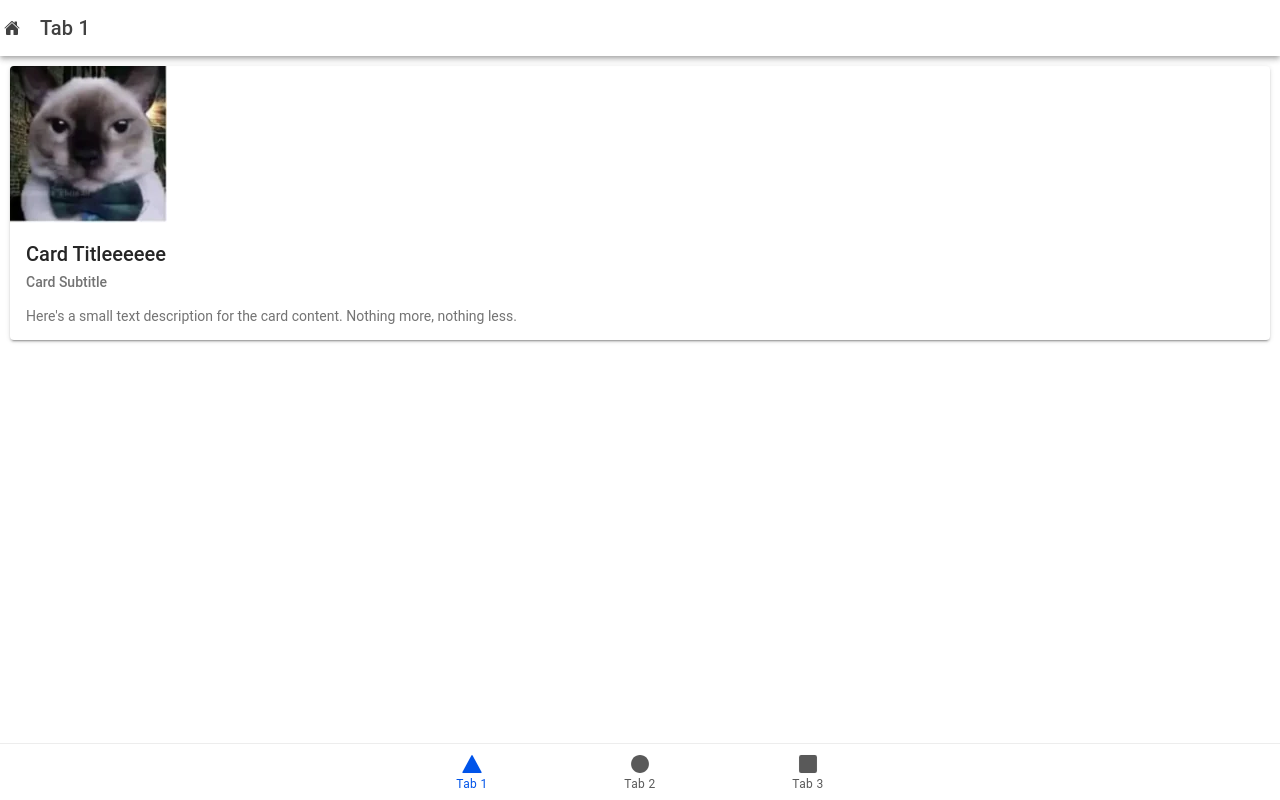
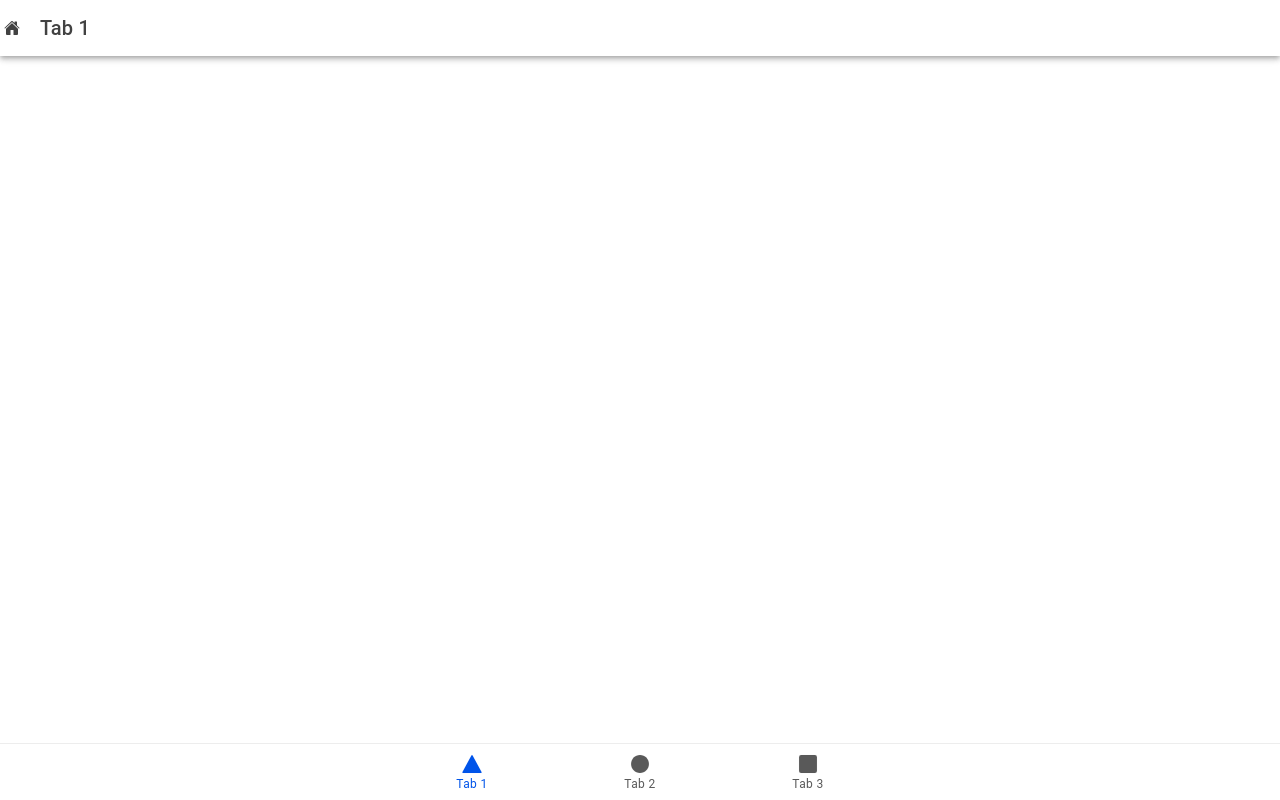
Before and after one commit to matiman-gangsta/aplicaciones-moviles, a React (Vite) app: page /tab1 in a window 1280 px wide. Built offline with nearby package versions, Linux system fonts and the light colour scheme.

Commit message:
casi listo

```diff
--- a/src/components/ExploreContainer.tsx
+++ b/src/components/ExploreContainer.tsx
@@ -2,17 +2,22 @@ import './ExploreContainer.css';
 import React from 'react';
 import { IonCard, IonCardContent, IonCardHeader, IonCardSubtitle, IonCardTitle } from '@ionic/react';
 
-function ExploreContainer() {
+interface ExploreContainerProps {
+  alias: string;
+}
+
+const ExploreContainer: React.FC<ExploreContainerProps> = ({ alias }) => {
   return (
     <IonCard>
       <img alt="Silhouette of mountains" src={"/public/nuevo.webp"} />
       <IonCardHeader>
-        <IonCardTitle>Card Titleeeeee</IonCardTitle>
-        <IonCardSubtitle>Card Subtitle</IonCardSubtitle>
+        <IonCardTitle>{alias}</IonCardTitle>
+        <IonCardSubtitle>Estudiante DUOC UC</IonCardSubtitle>
       </IonCardHeader>
 
-      <IonCardContent>Here's a small text description for the card content. Nothing more, nothing less.</IonCardContent>
+      <IonCardContent>(Indicadores antropométricos, ejercicios con mayor desempeño)</IonCardContent>
     </IonCard>
   );
 }
+
 export default ExploreContainer;
--- a/src/components/Menu.tsx
+++ b/src/components/Menu.tsx
@@ -1,8 +1,21 @@
 import React from 'react';
-import { IonButtons, IonButton, IonContent, IonHeader, IonItem, IonMenu, IonMenuButton, IonPage, IonTitle, IonToolbar, IonRouterLink, IonIcon } from '@ionic/react';
-import Page1 from '../pages/page1';
+import {
+  IonButtons,
+  IonButton,
+  IonContent,
+  IonHeader,
+  IonItem,
+  IonMenu,
+  IonMenuButton,
+  IonPage,
+  IonTitle,
+  IonToolbar,
+  IonRouterLink,
+  IonIcon
+} from '@ionic/react';
 import { home } from 'ionicons/icons';
-function Example({ children }) {
+
+const Example: React.FC<{children: React.ReactNode}> = ({ children }) => {
   return (
     <>
       <IonMenu contentId="main-content">
@@ -30,11 +43,6 @@ function Example({ children }) {
             </IonButton>
           </IonItem>
           <IonItem>
-              <IonButton routerLink='/page1' style={{ width: '100%' }} expand="full">
-                Listado pruebas
-              </IonButton>
-          </IonItem>
-          <IonItem>
             <IonButton routerLink='/ejercicios' style={{ width: '100%' }} expand="full">
               Ejercicios
             </IonButton>
@@ -45,29 +53,38 @@ function Example({ children }) {
             </IonButton>
           </IonItem>
           <IonItem>
+            <IonButton routerLink='/registro-personal' style={{ width: '100%' }} expand="full">
+              Registro Personal
+            </IonButton>
+          </IonItem>
+          <IonItem>
             <IonButton routerLink='/historial' style={{ width: '100%' }} expand="full">
               Historial
             </IonButton>
           </IonItem>
+          <IonItem>
+            <IonButton routerLink='/login' style={{ width: '100%' }} expand="full">
+              Cerrar Sesion
+            </IonButton>
+          </IonItem>
         </IonContent>
       </IonMenu>
+
       <IonPage id="main-content">
         <IonHeader>
           <IonToolbar>
-            {/* Botón del menú */}
             <IonButtons slot="start">
               <IonMenuButton />
             </IonButtons>
             <IonTitle>My App</IonTitle>
+            <IonIcon icon={home} slot="end" style={{ fontSize: '20px' }} />
           </IonToolbar>
         </IonHeader>
 
         <IonContent className="ion-padding">
-          {children} {/* Aquí se renderiza el contenido de la página */}
+          {children} {/* Renderizado de los hijos */}
         </IonContent>
       </IonPage>
-
-
     </>
   );
 }
--- a/src/components/breadcrumb.tsx
+++ b/src/components/breadcrumb.tsx
@@ -13,7 +13,7 @@ const Breadcrumb: React.FC = () => {
     return (
         <IonBreadcrumbs>
             <IonBreadcrumb>
-                <Link to="/">Inicio</Link>
+                <Link to="tab1">Inicio</Link>
             </IonBreadcrumb>
             {pathSegments.map((segment, index) => {
                 const path = `/${pathSegments.slice(0, index + 1).join('/')}`;
--- a/src/pages/Tab1.tsx
+++ b/src/pages/Tab1.tsx
@@ -23,7 +23,7 @@ const Tab1: React.FC = () => {
         <IonHeader>
           <IonToolbar>
             <IonButtons slot="start">
-              <IonMenuButton />
+              <IonMenuButton/>
             </IonButtons>
             <IonTitle>Tab 1</IonTitle>
             <IonIcon icon={home} slot="start" />
@@ -36,7 +36,6 @@ const Tab1: React.FC = () => {
               <IonTitle size="large">Tab 1</IonTitle>
             </IonToolbar>
           </IonHeader>
-          <ExploreContainer />
         </IonContent>
       </IonPage>
   );
--- a/src/pages/explicaciones.tsx
+++ b/src/pages/explicaciones.tsx
@@ -1,5 +1,5 @@
 import React from 'react';
-import { IonContent, IonHeader, IonPage, IonTitle, IonToolbar, IonIcon } from '@ionic/react';
+import { IonContent, IonHeader, IonPage, IonTitle, IonToolbar, IonIcon, IonMenuButton,IonButtons } from '@ionic/react';
 import './explicaciones.css';
 import Breadcrumb from '../components/breadcrumb';
 import { home } from 'ionicons/icons';
@@ -10,6 +10,9 @@ const Explicaciones: React.FC = () => {
     <IonPage>
       <IonHeader>
         <IonToolbar>
+          <IonButtons slot="start">
+            <IonMenuButton/>
+          </IonButtons>
         <IonIcon icon={home} slot="start" />
           <IonTitle>En que consiste</IonTitle>
         </IonToolbar>
--- a/src/pages/feedback.tsx
+++ b/src/pages/feedback.tsx
@@ -1,5 +1,5 @@
 import React from 'react';
-import { IonContent, IonHeader, IonPage, IonTitle, IonToolbar, IonIcon } from '@ionic/react';
+import { IonContent, IonHeader, IonPage, IonTitle, IonToolbar, IonIcon, IonMenuButton, IonButtons } from '@ionic/react';
 import './feedback.css';
 import Breadcrumb from '../components/breadcrumb';
 import { home } from 'ionicons/icons';
@@ -11,6 +11,9 @@ const Feedback: React.FC = () => {
     <IonPage>
       <IonHeader>
         <IonToolbar>
+        <IonButtons slot="start">
+              <IonMenuButton/>
+            </IonButtons>
         <IonIcon icon={home} slot="start" />
           <IonTitle>Feedback del Entrenamiento</IonTitle>
         </IonToolbar>
--- a/src/pages/historial.tsx
+++ b/src/pages/historial.tsx
@@ -30,15 +30,14 @@ const HistorialEvaluaciones: React.FC = () => {
   return (
     <IonSplitPane contentId="main-content">
       <IonMenu contentId="main-content">
-        <Example />
       </IonMenu>
       <IonPage>
         <IonHeader>
           <IonToolbar>
-          <IonIcon icon={home} slot="start" />
             <IonButtons slot="start">
               <IonMenuButton />
             </IonButtons>
+            <IonIcon icon={home} slot="start" />
             <IonTitle>Historial de Evaluaciones</IonTitle>
           </IonToolbar>
         </IonHeader>
--- a/src/pages/login.tsx
+++ b/src/pages/login.tsx
@@ -1,8 +1,6 @@
 import React, { useState } from 'react';
 import { IonPage, IonHeader, IonToolbar, IonTitle, IonContent, IonInput, IonButton, IonItem, IonLabel, IonText } from '@ionic/react';
 import './login.css';
-import Breadcrumb from '../components/breadcrumb';
-
 
 const Login: React.FC = () => {
   const [username, setUsername] = useState<string>('');
@@ -16,7 +14,6 @@ const Login: React.FC = () => {
   return (
     <IonPage>
       <IonContent className="ion-padding login-content">
-      <Breadcrumb/>
         <div className="login-container">
           <h2 className="login-title">Ingresar</h2>
           <IonItem>
--- a/src/pages/page1.tsx
+++ b/src/pages/page1.tsx
@@ -49,16 +49,13 @@ import Breadcrumb from '../components/breadcrumb';
 
   return (
     <IonSplitPane contentId="main-content">
-      <IonMenu contentId="main-content">
-        <Example />
-      </IonMenu>
       <IonPage>
         <IonHeader>
           <IonToolbar>
-          <IonIcon icon={home} slot="start" />
             <IonButtons slot="start">
               <IonMenuButton />
-            </IonButtons>
+              </IonButtons>
+              <IonIcon icon={home} slot="start"/>
             <IonTitle>Pruebas fisicas</IonTitle>
           </IonToolbar>
         </IonHeader>
--- a/src/pages/registropersonal.tsx
+++ b/src/pages/registropersonal.tsx
@@ -9,11 +9,13 @@ import {
   IonInput,
   IonButton,
   IonTextarea,
-  IonIcon
+  IonIcon,
+  IonMenuButton,
+  IonButtons
 } from '@ionic/react';
 import Breadcrumb from '../components/breadcrumb';
 import { home } from 'ionicons/icons';
-
+import ExploreContainer from '../components/ExploreContainer';
 
 const RegistroPersonal: React.FC = () => {
   const [alias, setAlias] = useState<string>('Felipe');
@@ -28,15 +30,16 @@ const RegistroPersonal: React.FC = () => {
     <>
       <IonHeader>
         <IonToolbar>
-        <IonIcon icon={home} slot="start" />
-          <IonTitle>
-            Registro personal
-          </IonTitle>
+          <IonButtons slot="start">
+            <IonMenuButton />
+          </IonButtons>
+          <IonIcon icon={home} slot="start" />
+          <IonTitle>Registro personal</IonTitle>
         </IonToolbar>
       </IonHeader>
 
       <IonContent className="ion-padding">
-      <Breadcrumb/>
+        <Breadcrumb />
         <IonItem>
           <IonLabel position="stacked">Alias:</IonLabel>
           <IonInput
@@ -58,6 +61,8 @@ const RegistroPersonal: React.FC = () => {
         <IonButton expand="full" onClick={handleSave}>
           Guardar
         </IonButton>
+        <br />
+        <ExploreContainer alias={alias} />
       </IonContent>
     </>
   );
```
Lines whose indentation alone changed are shown as unchanged.
